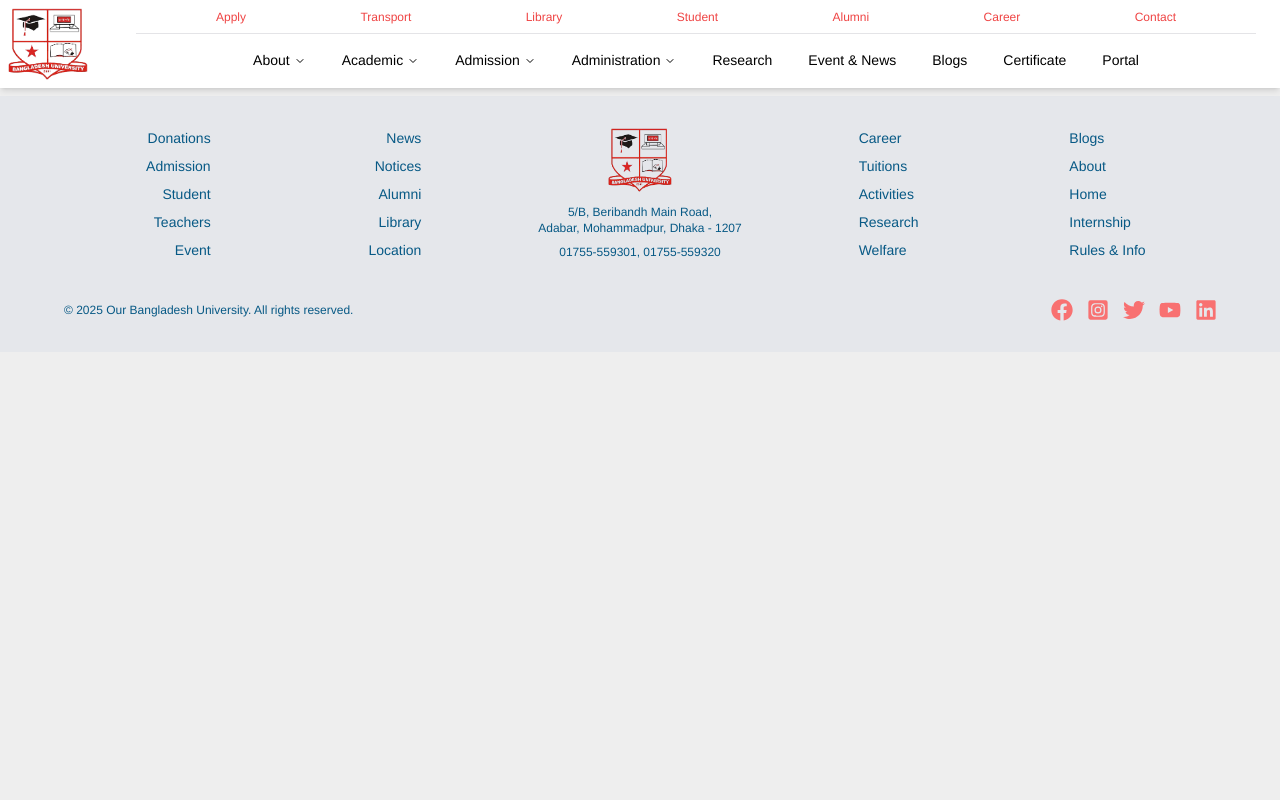
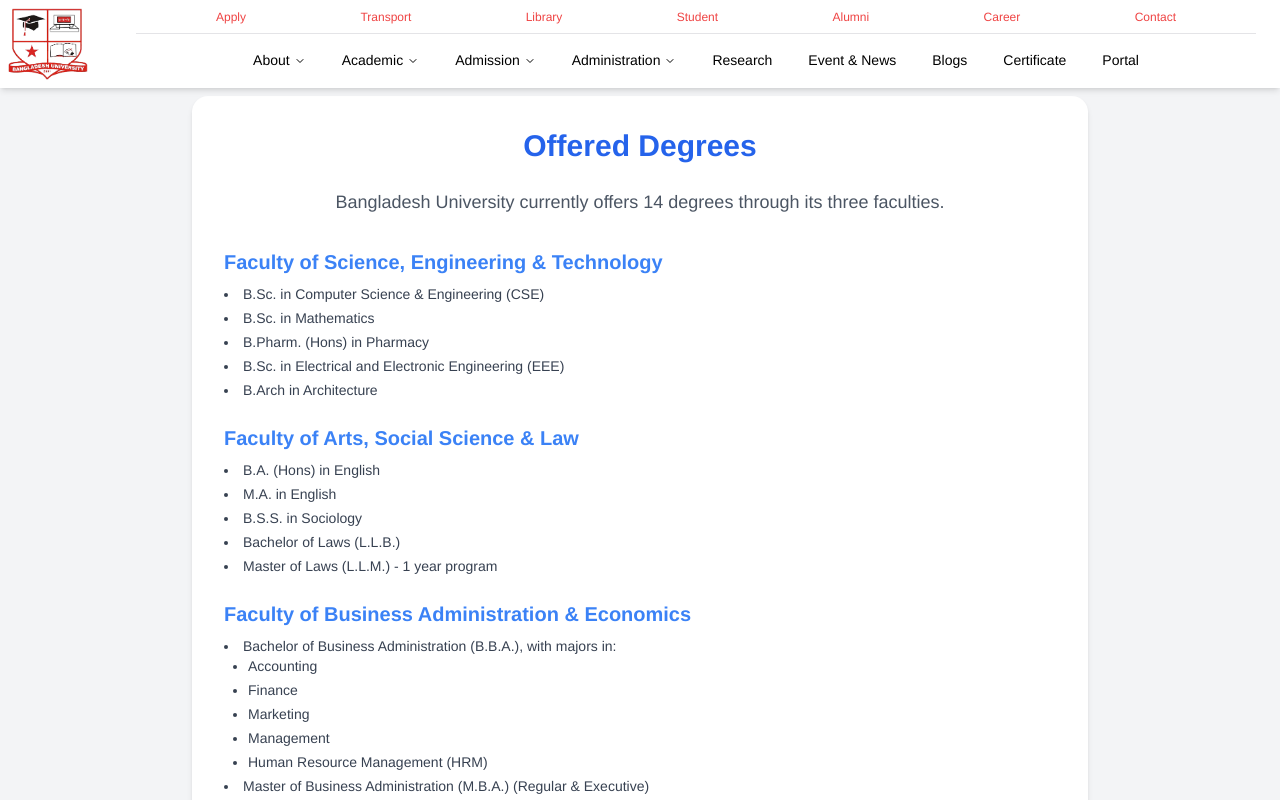
Before and after one commit to NazmulHasan68/Bangladesh-University, a React (Vite) app in the folder frontend/: page /offer in a window 1280 px wide. Shown: the top 800 px of the page. Built offline with nearby package versions, Linux system fonts and the light colour scheme.

Commit message:
Create degree and offer page

```diff
--- /dev/null
+++ b/frontend/src/components/pages Component/Admission/Offers/Offer.jsx
@@ -0,0 +1,65 @@
+import React from "react";
+
+export default function Offer() {
+  return (
+    <div className="min-h-screen bg-gray-100 py-4 px-4 md:px-10">
+      <div className="max-w-4xl mx-auto bg-white p-8 rounded-2xl shadow-md">
+        <h1 className="md:text-3xl text-xl font-bold text-center text-blue-600 mb-6">
+          Offered Degrees
+        </h1>
+        <p className="text-gray-600 text-center mb-8 text-sm md:text-lg">
+          Bangladesh University currently offers 14 degrees through its three faculties.
+        </p>
+
+        {/* Faculty of Science, Engineering & Technology */}
+        <div className="mb-6">
+          <h2 className="md:text-xl text-md font-semibold text-blue-500 mb-2">
+            Faculty of Science, Engineering & Technology
+          </h2>
+          <ul className="list-disc md:text-sm text-xs list-inside text-gray-700 space-y-1">
+            <li>B.Sc. in Computer Science & Engineering (CSE)</li>
+            <li>B.Sc. in Mathematics</li>
+            <li>B.Pharm. (Hons) in Pharmacy</li>
+            <li>B.Sc. in Electrical and Electronic Engineering (EEE)</li>
+            <li>B.Arch in Architecture</li>
+          </ul>
+        </div>
+
+        {/* Faculty of Arts, Social Science & Law */}
+        <div className="mb-6">
+          <h2 className="md:text-xl text-md  font-semibold text-blue-500 mb-2">
+            Faculty of Arts, Social Science & Law
+          </h2>
+          <ul className="list-disc md:text-sm text-xs  list-inside text-gray-700 space-y-1">
+            <li>B.A. (Hons) in English</li>
+            <li>M.A. in English</li>
+            <li>B.S.S. in Sociology</li>
+            <li>Bachelor of Laws (L.L.B.)</li>
+            <li>Master of Laws (L.L.M.) - 1 year program</li>
+          </ul>
+        </div>
+
+        {/* Faculty of Business Administration & Economics */}
+        <div>
+          <h2 className="md:text-xl text-md  font-semibold text-blue-500 mb-2">
+            Faculty of Business Administration & Economics
+          </h2>
+          <ul className="list-disc md:text-sm text-xs  list-inside text-gray-700 space-y-1">
+            <li>
+              Bachelor of Business Administration (B.B.A.), with majors in:
+              <ul className="list-disc pl-6 space-y-1">
+                <li>Accounting</li>
+                <li>Finance</li>
+                <li>Marketing</li>
+                <li>Management</li>
+                <li>Human Resource Management (HRM)</li>
+              </ul>
+            </li>
+            <li>Master of Business Administration (M.B.A.) (Regular & Executive)</li>
+            <li>Bachelor of Social Science (B.S.S.) in Economics</li>
+          </ul>
+        </div>
+      </div>
+    </div>
+  );
+}
--- a/frontend/src/pages/Admission/Offers.jsx
+++ b/frontend/src/pages/Admission/Offers.jsx
@@ -1,13 +1,14 @@
 import React from 'react'
 import Navigation from '../../components/generallComponent/Navigation'
 import Footer from '../../components/generallComponent/Footer'
+import Offer from '../../components/pages Component/Admission/Offers/Offer'
 
 export default function Offers() {
   return (
     <div>
       <Navigation/>
-      <div className='mt-16 md:mt-24'>
-
+      <div className='mt-16 md:mt-20'>
+        <Offer/>
       </div>
       <Footer/>
     </div>
```
